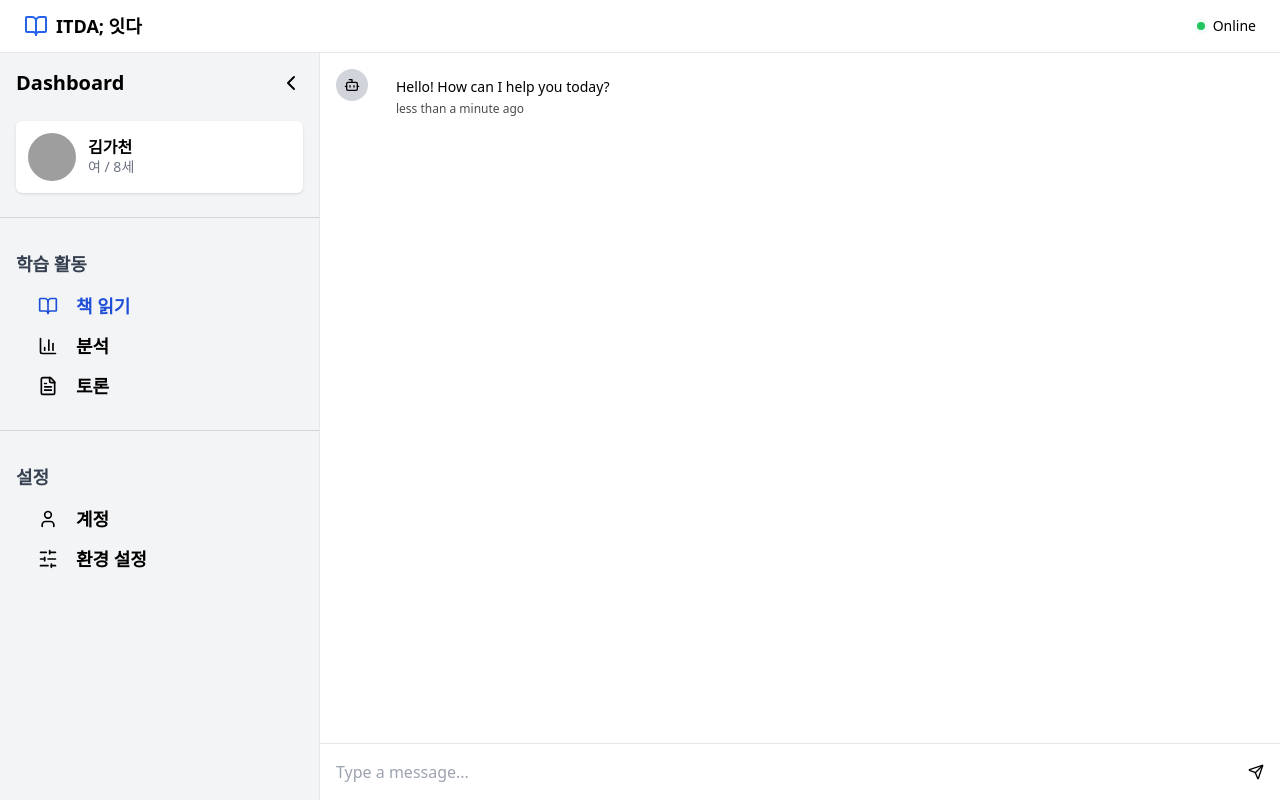
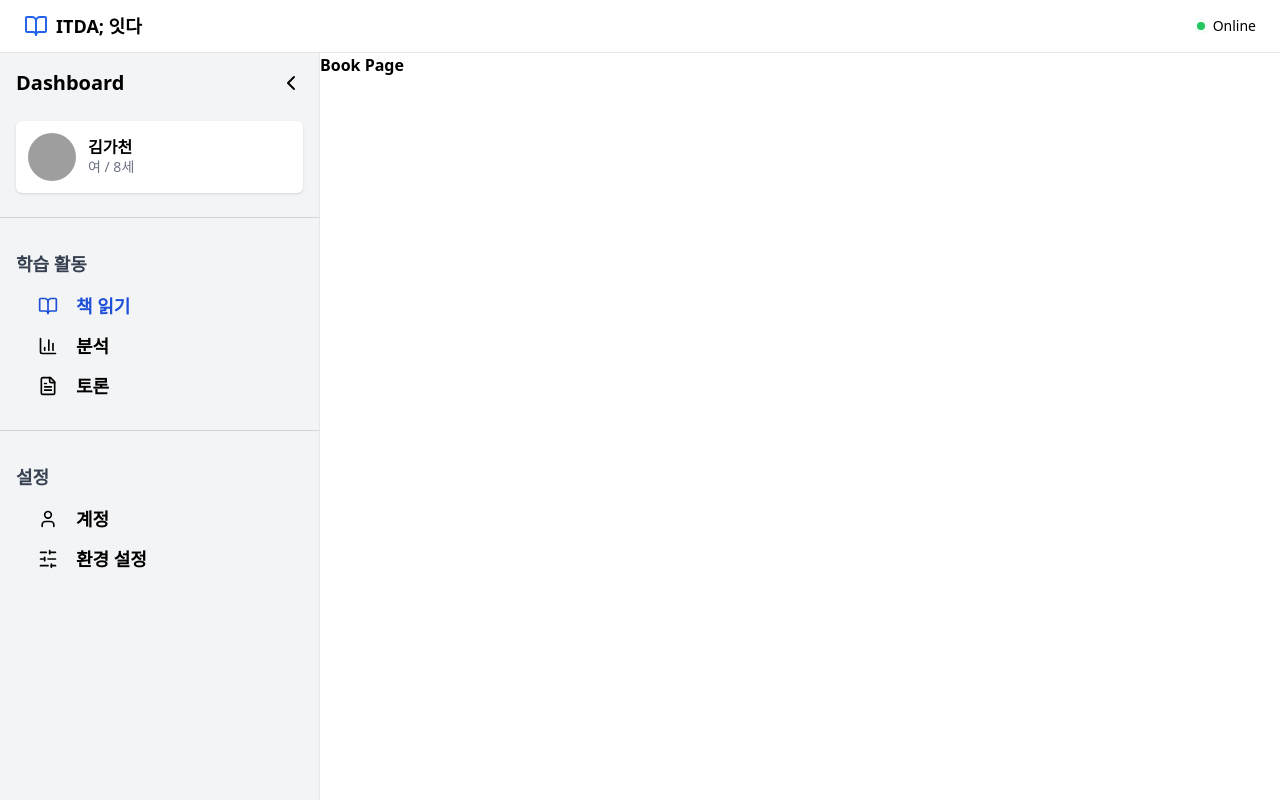
Before and after one commit to ParkSoeon/EyeTrackingReadingAssistance, a React (Vite) app in the folder discussion-chat/: page /book in a window 1280 px wide. Built offline with nearby package versions, Linux system fonts and the light colour scheme; grey boxes are pictures that could not be loaded.

Commit message:
Update book.tsx

```diff
--- a/discussion-chat/src/app/book.tsx
+++ b/discussion-chat/src/app/book.tsx
@@ -13,73 +13,7 @@ import { MessageList } from "@/components/message-list"
 import type { Message } from "@/types/message"
 
 export default function BookPage() {
-  const [messages, setMessages] = useState<Message[]>([
-    {
-      id: "1",
-      content: "Hello! How can I help you today?",
-      sender: "bot",
-      timestamp: new Date(),
-    },
-  ])
-  const [inputValue, setInputValue] = useState("")
 
-  const handleSendMessage = () => {
-    if (!inputValue.trim()) return;
+  return <h1 style={{ fontWeight: "bold" }}>Book Page</h1>
 
-    const messageContent = inputValue.trim();
-    const userMessage: Message = {
-      id: Date.now().toString(),
-      content: messageContent,
-      sender: "user",
-      timestamp: new Date(),
-    };
-
-    setMessages((prev) => [...prev, userMessage]);
-    setInputValue("");
-
-    setTimeout(() => {
-      const botMessage: Message = {
-        id: (Date.now() + 1).toString(),
-        content: `I received your message: "${messageContent}"`,
-        sender: "bot",
-        timestamp: new Date(),
-      };
-      setMessages((prev) => [...prev, botMessage]);
-    }, 1000);
-  };
-
-  const [isComposing, setIsComposing] = useState(false)
-
-  const handleKeyDown = (e: React.KeyboardEvent) => {
-    if (e.key === "Enter" && !e.shiftKey && !isComposing) {
-      // Prevent default behavior of Enter key to avoid adding a new line
-      e.preventDefault()
-      handleSendMessage()
-    }
-  }
-
-  return (
-    <div className="flex h-full flex-col">
-      <ScrollArea className="flex-1 p-4">
-        <MessageList messages={messages} />
-      </ScrollArea>
-      <div className="border-t bg-background p-4">
-        <div className="flex items-center gap-2">
-          <Input
-            placeholder="Type a message..."
-            value={inputValue}
-            onChange={(e) => setInputValue(e.target.value)}
-            onKeyDown={handleKeyDown}
-            onCompositionStart={() => setIsComposing(true)}
-            onCompositionEnd={() => setIsComposing(false)}
-            className="flex-1"
-          />
-          <Button onClick={handleSendMessage} variant="ghost" disabled={!inputValue.trim()}>
-            <Send className="h-4 w-4" />
-            <span className="sr-only">Send message</span>
-          </Button>
-        </div>
-      </div>
-    </div>
-  )
 }
```
